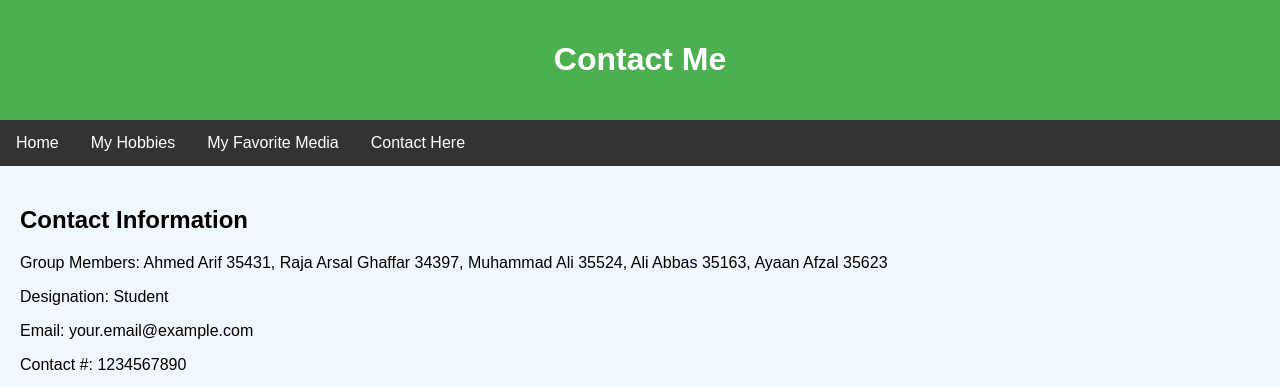
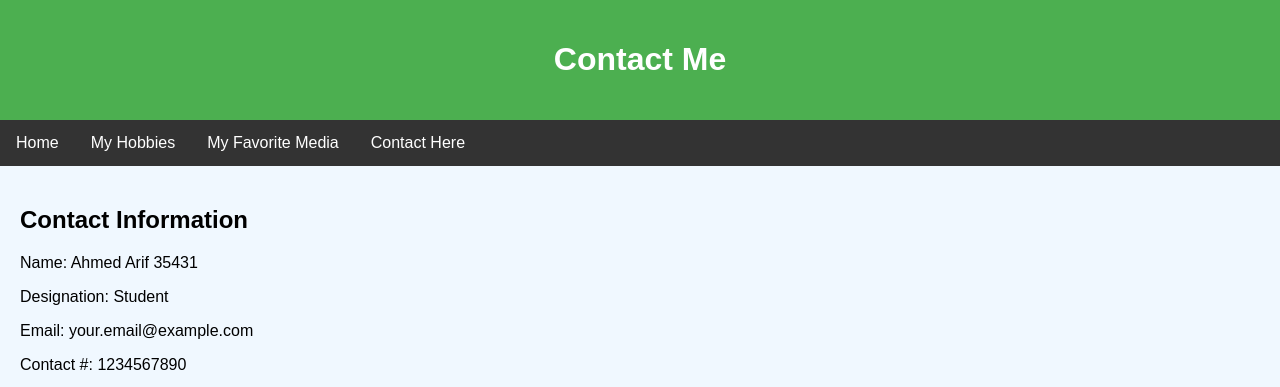
Before and after one commit to ahmeddcodd/-Web-Assignment-Ahmed-Arif-35431, a plain HTML site: page contact.html in a window 1280 px wide. Shown: the top 387 px of the page. Drawn offline with Linux system fonts and the light colour scheme.

Commit message:
Update contact.html

```diff
--- a/contact.html
+++ b/contact.html
@@ -27,7 +27,7 @@
 
 <section>
     <h2>Contact Information</h2>
-    <p>Group Members: Ahmed Arif 35431, Raja Arsal Ghaffar 34397, Muhammad Ali 35524, Ali Abbas 35163, Ayaan Afzal 35623</p>
+    <p>Name: Ahmed Arif 35431</p>
     <p>Designation: Student</p>
     <p>Email: your.email@example.com</p>
     <p>Contact #: 1234567890</p>
```
